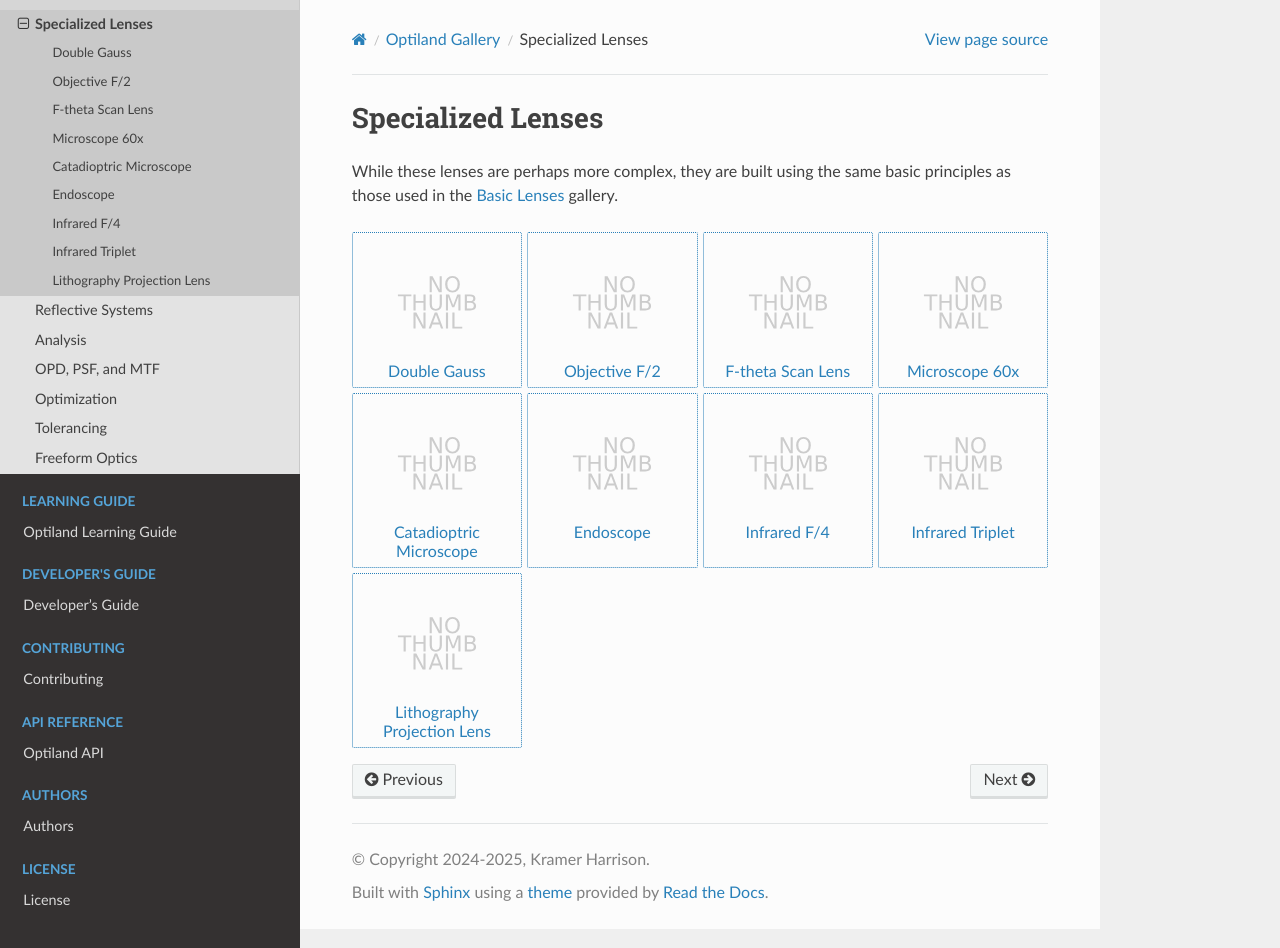
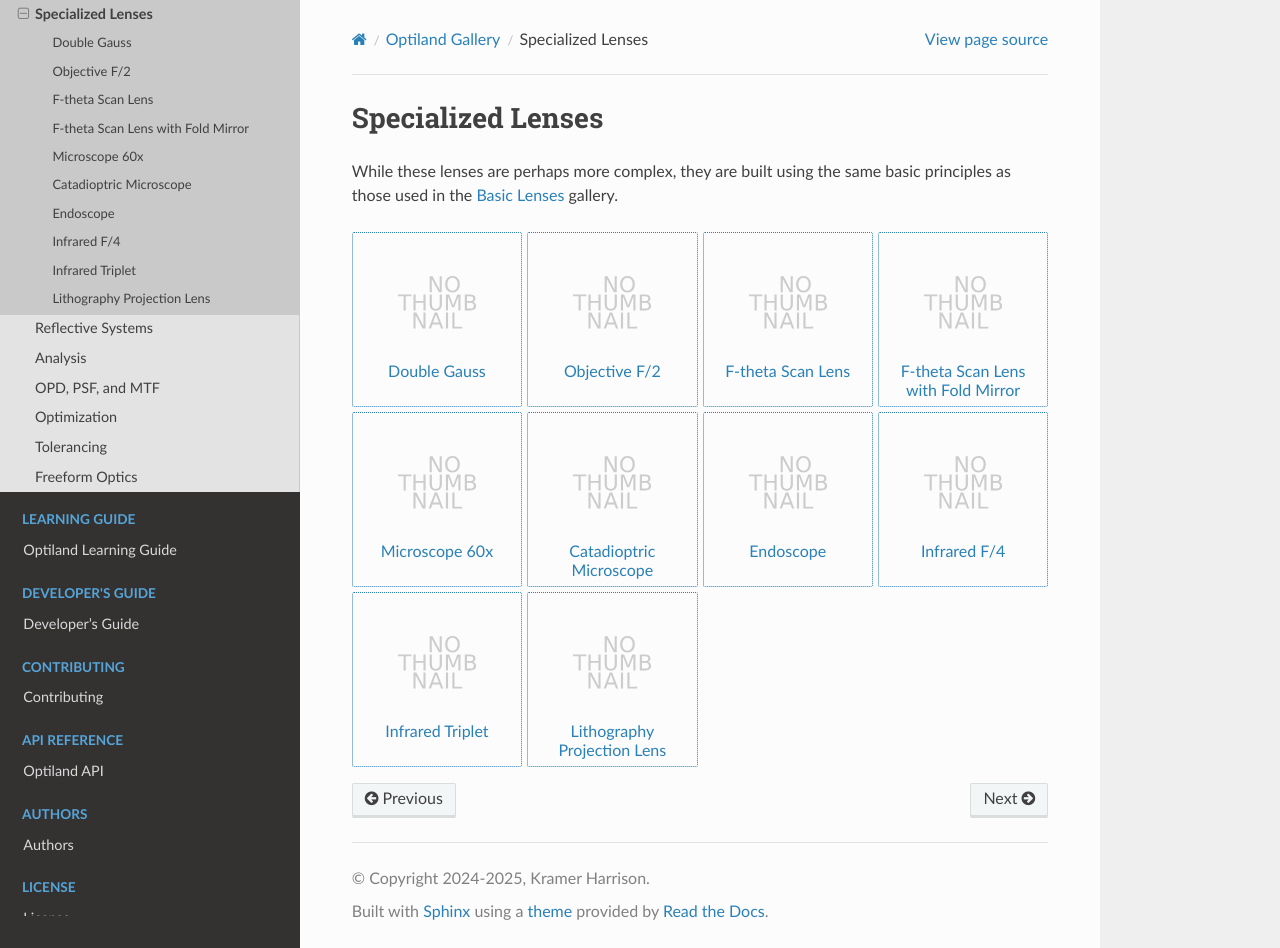
Before and after one commit to HarrisonKramer/optiland, a Sphinx documentation site: the page built from docs/gallery/specialized_lenses.rst, in a window 1280 px wide and 948 px high. Built offline with Sphinx 7.4.7 and the Read the Docs theme 3.1.0, drawn with Linux system fonts in a browser that asks for light colours; pages that are not in the unit, such as notebooks, are missing from menus.

Commit message:
docs: add f-theta lens with fold mirror to specialized lenses gallery

```diff
--- a/docs/gallery/specialized_lenses.rst
+++ b/docs/gallery/specialized_lenses.rst
@@ -9,6 +9,7 @@
     specialized_lenses/double_Gauss
     specialized_lenses/objective
     specialized_lenses/f_theta_lens
+    specialized_lenses/f_theta_with_fold_mirror
     specialized_lenses/microscope
     specialized_lenses/catadioptric
     specialized_lenses/endoscope
```
